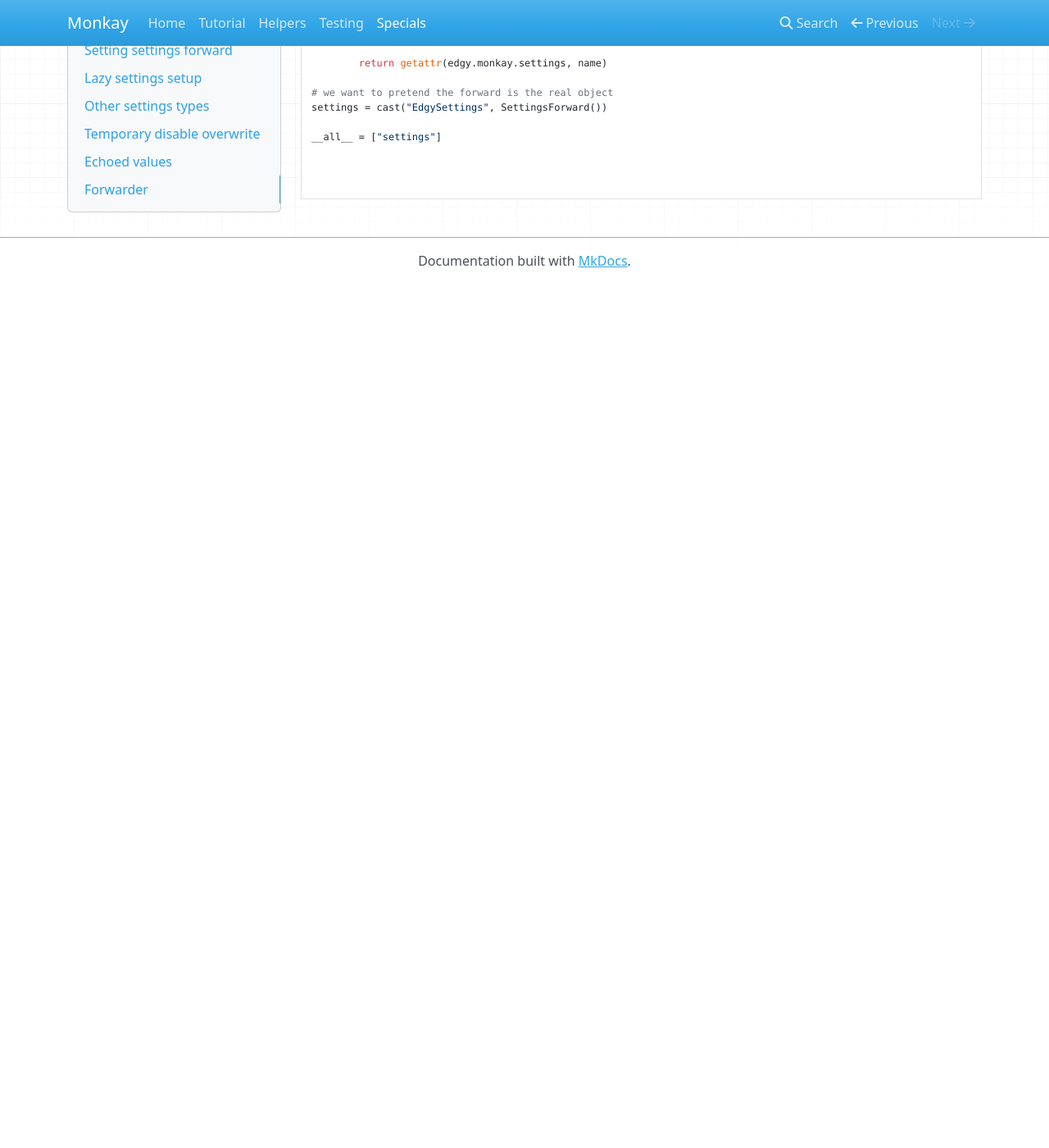
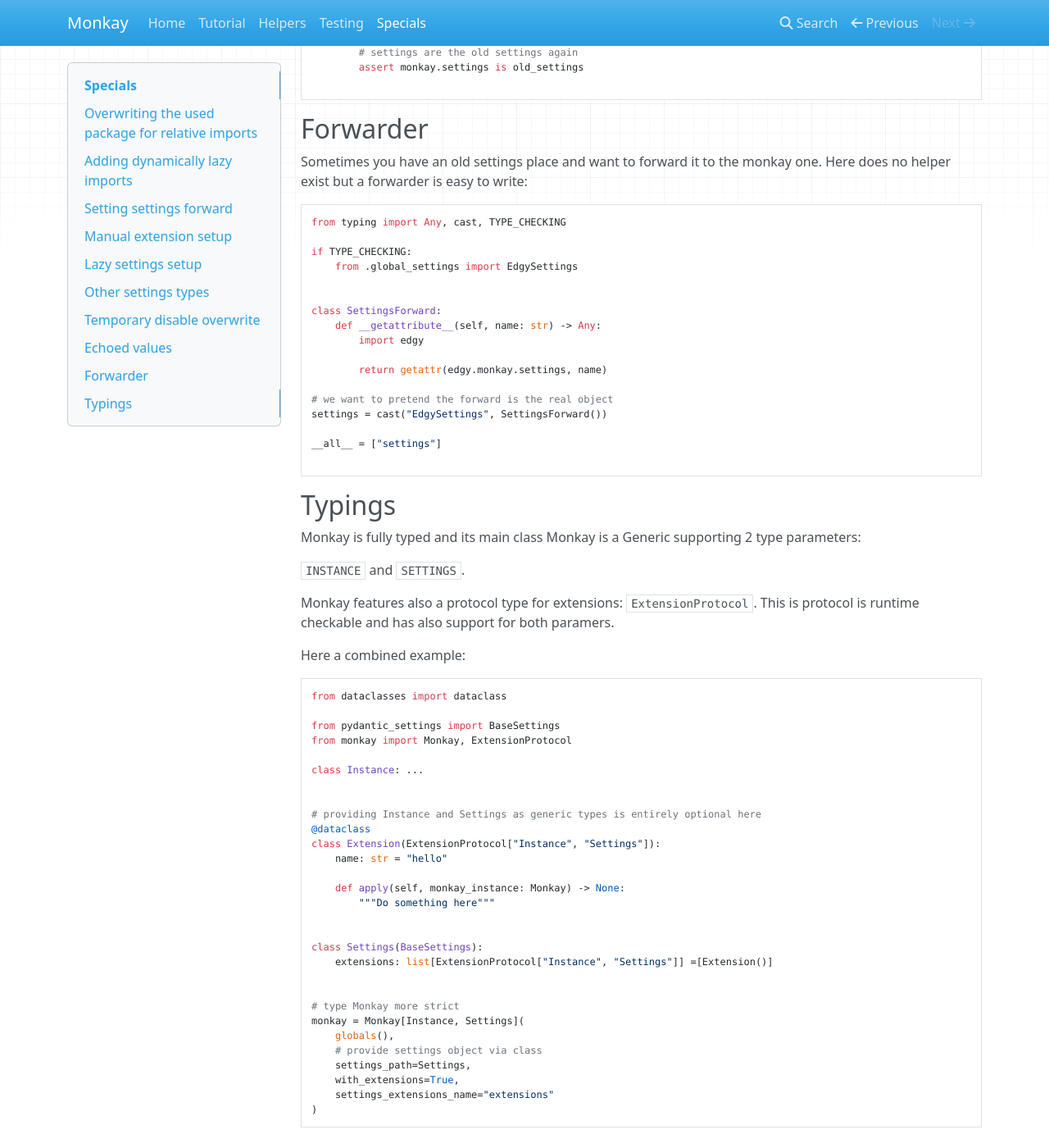
Before and after one commit to dymmond/monkay, an MkDocs documentation site: the page built from docs/specials.md, in a window 1280 px wide and 1400 px high, scrolled down 4028 px. Shown: the whole window at 82% size. Built offline with MkDocs 1.6.1, drawn with Linux system fonts in a browser that asks for light colours; nearby versions of some CDN libraries; before the commit the page ends 4374 px from its top, so only the background shows below that; some of the changed text lies outside the part shown.

Commit message:
add docs about the typing support & fix lazy setup (#8)
* Changes:

- document typing support
- fix lazy settings
- add settings evaluate
-add apply_settings parameter

````diff
--- a/docs/specials.md
+++ b/docs/specials.md
@@ -133,6 +133,15 @@
 
 ```
 
+## Manual extension setup
+
+Extensions can be added via the add_extension method.
+It has 2 keyword parameters:
+
+- use_overwrite (by default True): Use the temporary overwrite provided by with_extensions. Setting this to False is a shortcut to unapply via with_extensions.
+- on_conflict (by default "error"): Define what happens on a name conflict: error, keep (old extension), replace (with provided extension)
+
+
 ## Lazy settings setup
 
 Like when using a settings forward it is possible to activate the settings later by assigning a string, a class or an settings instance
@@ -148,6 +157,7 @@
     globals(),
     # required for initializing settings
     settings_path=""
+    evaluate_settings=False
 )
 
 # somewhere later
@@ -160,7 +170,15 @@
 else:
     monkay.settings = DebugSettings()
 
+# now the settings are applied
+monkay.evaluate_settings()
 ```
+
+### `evaluate_settings` parameters
+
+`evaluate_settings` has following keyword only parameter:
+
+- on_conflict: matches the values of add_extension but defaults to `keep`
 
 ## Other settings types
 
@@ -220,6 +238,48 @@
 
 __all__ = ["settings"]
 
+```
+
+## Typings
+
+Monkay is fully typed and its main class Monkay is a Generic supporting 2 type parameters:
+
+`INSTANCE` and `SETTINGS`.
+
+Monkay features also a protocol type for extensions: `ExtensionProtocol`.
+This is protocol is runtime checkable and has also support for both paramers.
+
+Here a combined example:
 
 
+```python
+from dataclasses import dataclass
+
+from pydantic_settings import BaseSettings
+from monkay import Monkay, ExtensionProtocol
+
+class Instance: ...
+
+
+# providing Instance and Settings as generic types is entirely optional here
+@dataclass
+class Extension(ExtensionProtocol["Instance", "Settings"]):
+    name: str = "hello"
+
+    def apply(self, monkay_instance: Monkay) -> None:
+        """Do something here"""
+
+
+class Settings(BaseSettings):
+    extensions: list[ExtensionProtocol["Instance", "Settings"]] =[Extension()]
+
+
+# type Monkay more strict
+monkay = Monkay[Instance, Settings](
+    globals(),
+    # provide settings object via class
+    settings_path=Settings,
+    with_extensions=True,
+    settings_extensions_name="extensions"
+)
 ```
--- a/monkay/__about__.py
+++ b/monkay/__about__.py
@@ -1,4 +1,4 @@
 # SPDX-FileCopyrightText: 2024-present alex <devkral@web.de>
 #
 # SPDX-License-Identifier: BSD-3-Clauses
-__version__ = "0.0.8"
+__version__ = "0.0.9"
````
Also changed, not shown: docs/release-notes.md (+11 -0 lines), 3 other files.
